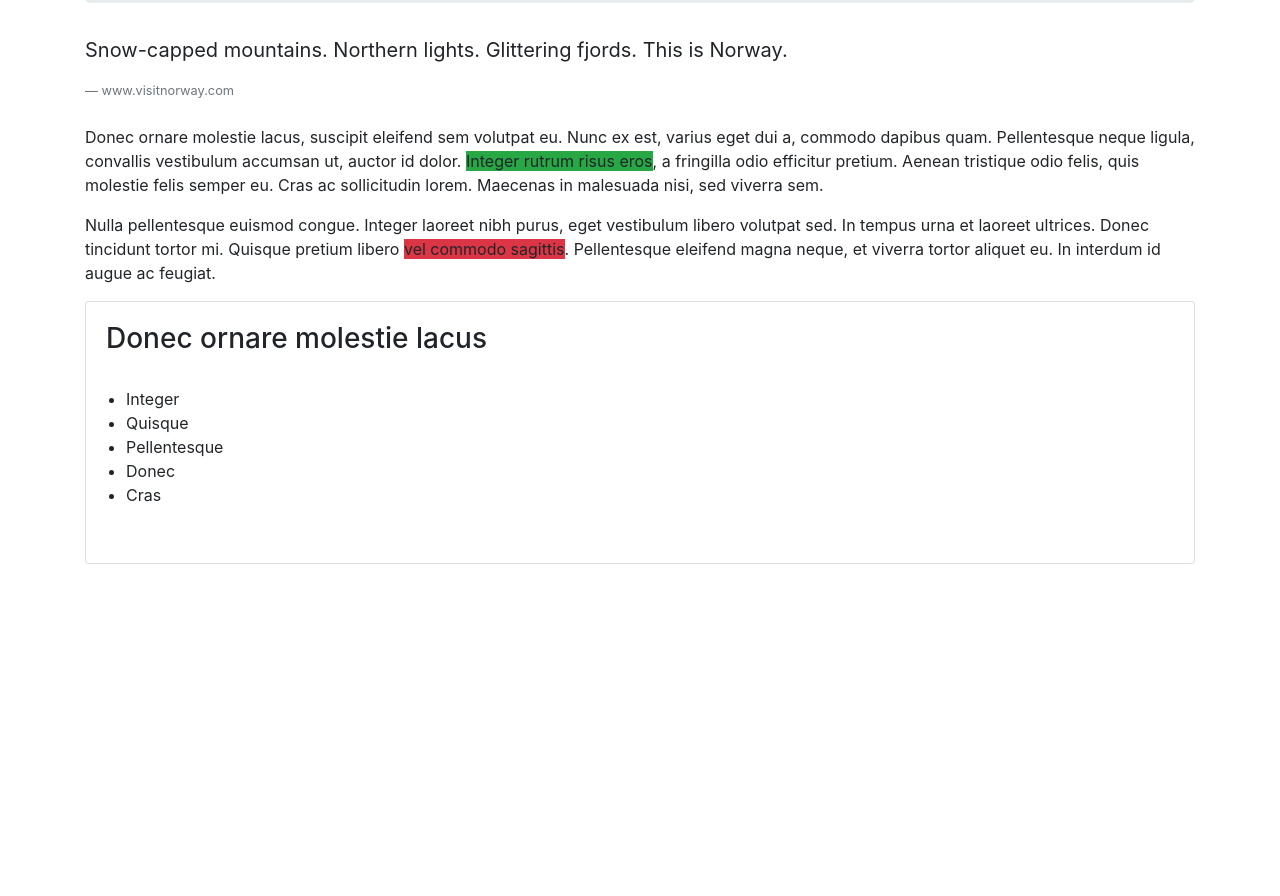
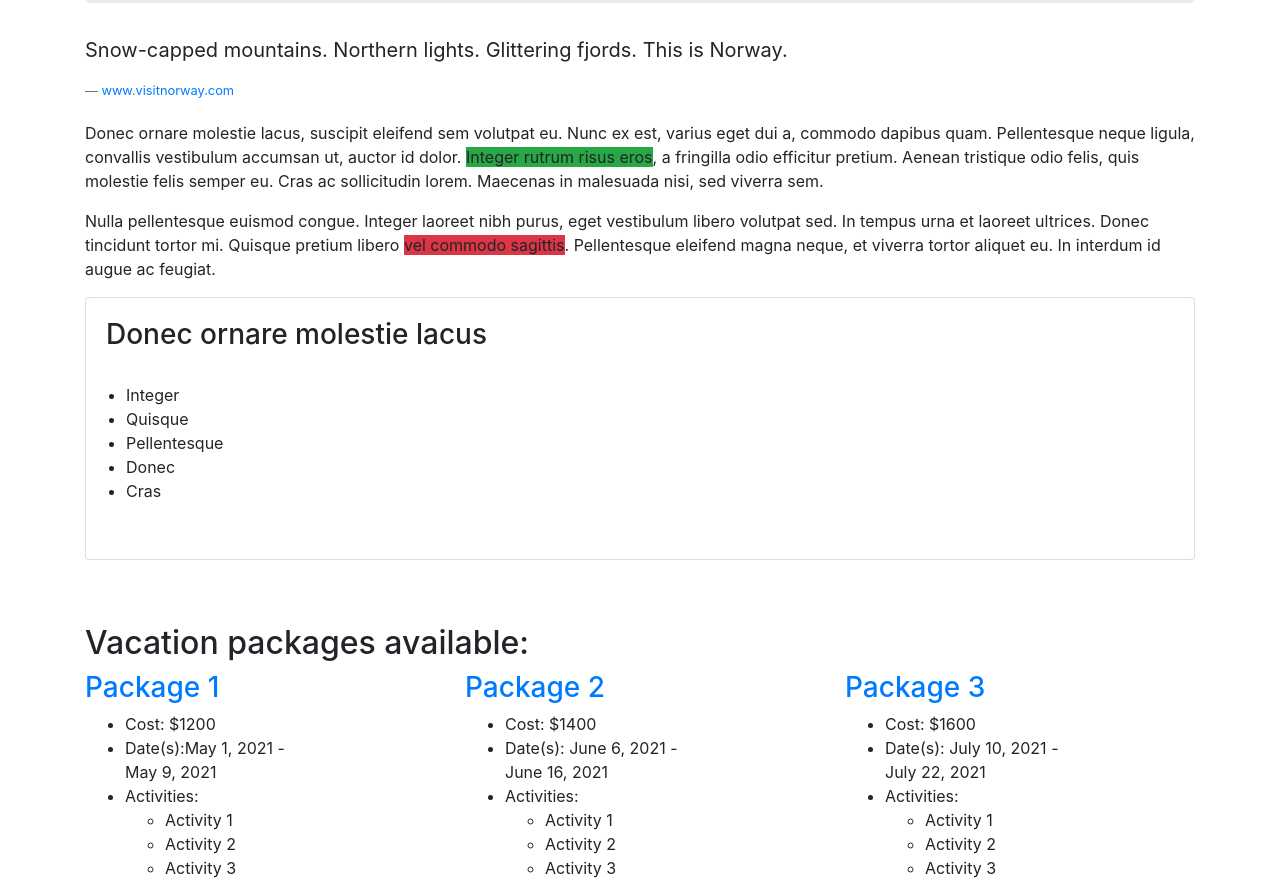
Before and after one commit to MicahOlson/vacation, a plain HTML site: page index.html in a window 1280 px wide. Shown: the part 227-1123 px from the top of the page. Before the commit the page ends 800 px from the top, so only its background shows below. Drawn offline with Linux system fonts and the light colour scheme.

Commit message:
Add package options in bootstrap grid and create custom style sheet to override some bootstrap styling

```diff
--- /dev/null
+++ b/css/styles.css
@@ -0,0 +1,7 @@
+footer {
+  margin-bottom: 20px;
+}
+
+div.card {
+  margin-bottom: 40px;
+}
--- a/index.html
+++ b/index.html
@@ -5,6 +5,7 @@
   <meta charset="UTF-8">
   <meta name="viewport" content="width=device-width, initial-scale=1.0">
   <link rel="stylesheet" href="css/bootstrap.css" type="text/css" media="all">
+  <link rel="stylesheet" href="css/styles.css" type="text/css" media="all">
   <title>Norway</title>
 </head>
 
@@ -17,7 +18,7 @@
 
     <blockquote class="blockquote">Snow-capped mountains. Northern lights. Glittering fjords. This is Norway.
     </blockquote>
-    <footer class="blockquote-footer">www.visitnorway.com</footer><br>
+    <footer class="blockquote-footer"><a href="https://www.visitnorway.com">www.visitnorway.com</a></footer>
 
     <p>Donec ornare molestie lacus, suscipit eleifend sem volutpat eu. Nunc ex est, varius eget dui a, commodo dapibus
       quam. Pellentesque neque ligula, convallis vestibulum accumsan ut, auctor id dolor. <span
@@ -40,8 +41,50 @@
           <li>Cras</li>
         </ul>
       </div>
+    </div><br>
+    <h2>Vacation packages available:</h2>
+    <div class="row">
+      <div class="col-md-4">
+        <h3><a href="#">Package 1</a></h3>
+        <ul>
+          <li>Cost: $1200</li>
+          <li>Date(s):May 1, 2021 - <br>May 9, 2021</li>
+          <li>Activities: </li>
+          <ul>
+            <li>Activity 1</li>
+            <li>Activity 2</li>
+            <li>Activity 3</li>
+          </ul>
+        </ul>
+      </div>
+      <div class="col-md-4">
+        <h3><a href="#">Package 2</a></h3>
+        <ul>
+          <li>Cost: $1400</li>
+          <li>Date(s): June 6, 2021 - <br>June 16, 2021</li>
+          <li>Activities: </li>
+          <ul>
+            <li>Activity 1</li>
+            <li>Activity 2</li>
+            <li>Activity 3</li>
+          </ul>
+        </ul>
+      </div>
+      <div class="col-md-4">
+        <h3><a href="#">Package 3</a></h3>
+        <ul>
+          <li>Cost: $1600</li>
+          <li>Date(s): July 10, 2021 - <br>July 22, 2021</li>
+          <li>Activities: </li>
+          <ul>
+            <li>Activity 1</li>
+            <li>Activity 2</li>
+            <li>Activity 3</li>
+          </ul>
+        </ul>
+      </div>
+
     </div>
-
   </div>
 </body>
 
```
